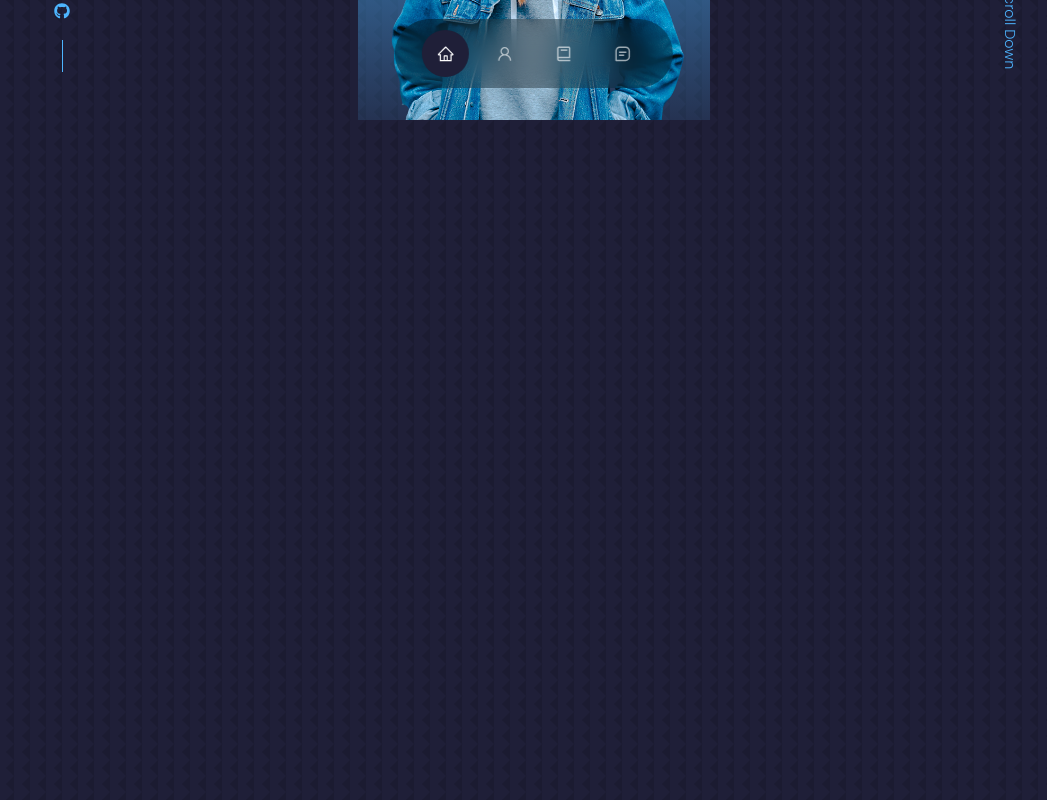
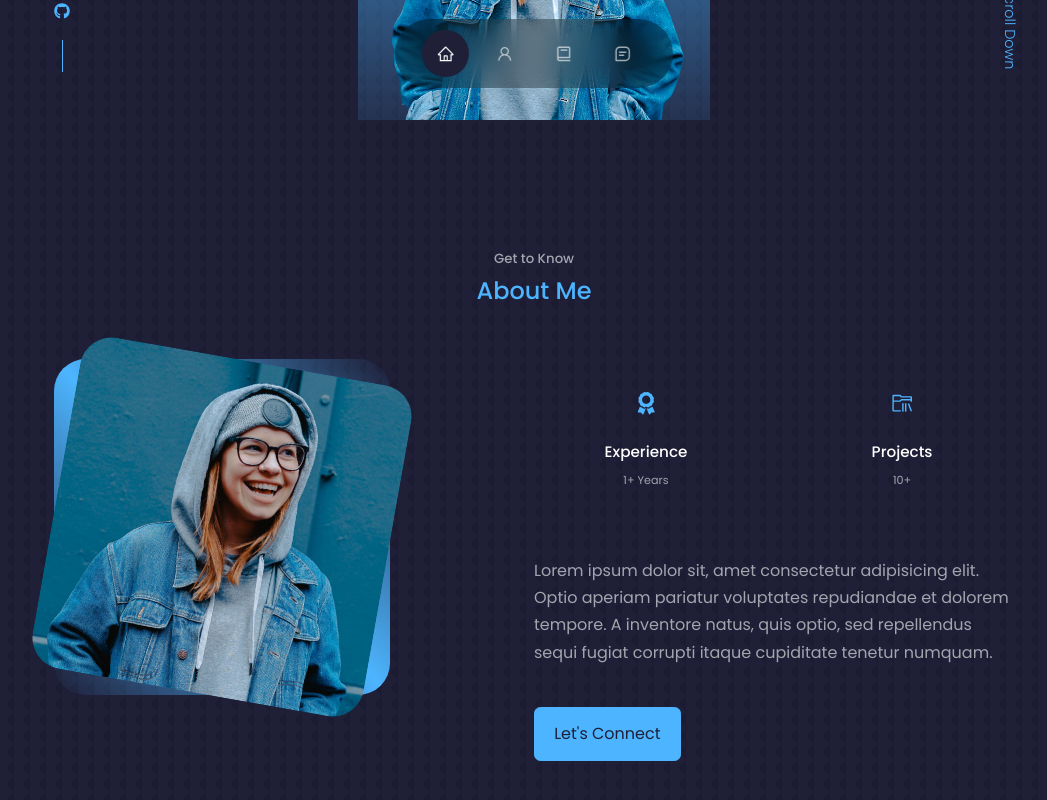
Before and after one commit to athul2002/portfolio, a React (Create React App) app: page / in a window 1280 px wide. Shown: the part 680-1480 px from the top of the page, without its empty margins (106-1153 px from the left). Built offline with nearby package versions, Linux system fonts and the light colour scheme.

Commit message:
About Page

```diff
--- a/src/components/about/About.css
+++ b/src/components/about/About.css
@@ -0,0 +1,66 @@
+.about_container{
+    display: grid;
+    grid-template-columns: 35% 50%;
+    gap: 15%;
+}
+
+.about_me{
+    width: 100%;
+    aspect-ratio: 1/1;
+    border-radius: 2rem;
+    background: linear-gradient(
+        45deg,
+        transparent,
+        var(--color-primary),
+        transparent
+    );
+    display: grid;
+    place-items: center;
+}
+
+.about_me-image{
+    border-radius: 2rem;
+    overflow: hidden;
+    transform: rotate(10deg);
+}
+
+.about_me-image:hover{
+    transition: rotate(0);
+}
+
+.about_cards{
+    display: grid;
+    grid-template-columns: repeat(2,1fr);
+    gap: 2rem;
+}
+
+.about_card{
+    background: var(--color-br-variant);
+    border:1px solid transparent ;
+    border-radius: 2rem;
+    padding: 2rem;
+    text-align: center;
+}
+.about_card:hover{
+    background: transparent;
+    border-color: var(--color-primary-variant);
+    cursor: default;
+}
+.about_icon{
+    color: var(--color-primary);
+    font-size: 1.4rem;
+    margin-bottom: 1rem;
+}
+.about_card h5{
+    font-size: 0.95rem;
+}
+
+.about_card small{
+    font-size: 0.7rem;
+    color: var(--color-light);
+}
+
+.about_content p{
+    margin: 2rem 0 2.6rem;
+    color: var(--color-light);
+}
--- a/src/components/about/About.jsx
+++ b/src/components/about/About.jsx
@@ -1,9 +1,43 @@
 import React from 'react'
 import './About.css'
+import ME from '../../assets/me-about.jpg'
+import {FaAward} from 'react-icons/fa'
+import {VscFolderLibrary} from 'react-icons/vsc'
 const About = () => {
   return (
     <section id='about'>
+      <h5>Get to Know</h5>
+      <h2>About Me</h2>
 
+      <div className="container about_container">
+        <div className="about_me">
+          <div className="about_me-image">
+          <img src={ME} alt="ME" />
+          </div>
+        </div>
+        <div className="about_content">
+          <div className="about_cards">
+            <article className='about_card'>
+              <FaAward className='about_icon'/>
+              <h5>
+                Experience
+              </h5>
+              <small>1+ Years</small>
+            </article>
+            <article className='about_card'>
+              <VscFolderLibrary className='about_icon'/>
+              <h5>
+                Projects
+              </h5>
+              <small>10+</small>
+            </article>
+          </div>
+          <p>
+            Lorem ipsum dolor sit, amet consectetur adipisicing elit. Optio aperiam pariatur voluptates repudiandae et dolorem tempore. A inventore natus, quis optio, sed repellendus sequi fugiat corrupti itaque cupiditate tenetur numquam.
+          </p>
+          <a href="#contact" className='btn btn-primary'>Let's Connect</a>
+        </div>
+      </div>
     </section>
   )
 }
--- a/src/components/nav/Navbars.jsx
+++ b/src/components/nav/Navbars.jsx
@@ -7,10 +7,10 @@ const Navbars = () => {
   const[activeNav,setActiveNav]=useState('#')
     return(
     <nav>
-      <a href="#" className={activeNav==='#'?'active':''}><AiOutlineHome/></a>
-      <a href="#about" onClick={()=>setActiveNav('#about')}className={activeNav==='#about'?'active':''}><AiOutlineUser/></a>
-      <a href="#experience" onClick={()=>setActiveNav('#experience')}className={activeNav==='#experience'?'active':''}><BiBook/></a>
-      <a href="#contact" onClick={()=>setActiveNav('#contact')}className={activeNav==='#contact'?'active':''}><BiMessageSquareDetail/></a>
+      <a href="#" className={activeNav==='#'?'active':''} onClick={()=>setActiveNav('#')}><AiOutlineHome/></a>
+      <a href="#about" className={activeNav==='#about'?'active':''} onClick={()=>setActiveNav('#about')}><AiOutlineUser/></a>
+      <a href="#experience" className={activeNav==='#experience'?'active':''} onClick={()=>setActiveNav('#experience')}><BiBook/></a>
+      <a href="#contact" className={activeNav==='#contact'?'active':''} onClick={()=>setActiveNav('#contact')}><BiMessageSquareDetail/></a>
     </nav>
     );
 };
```
